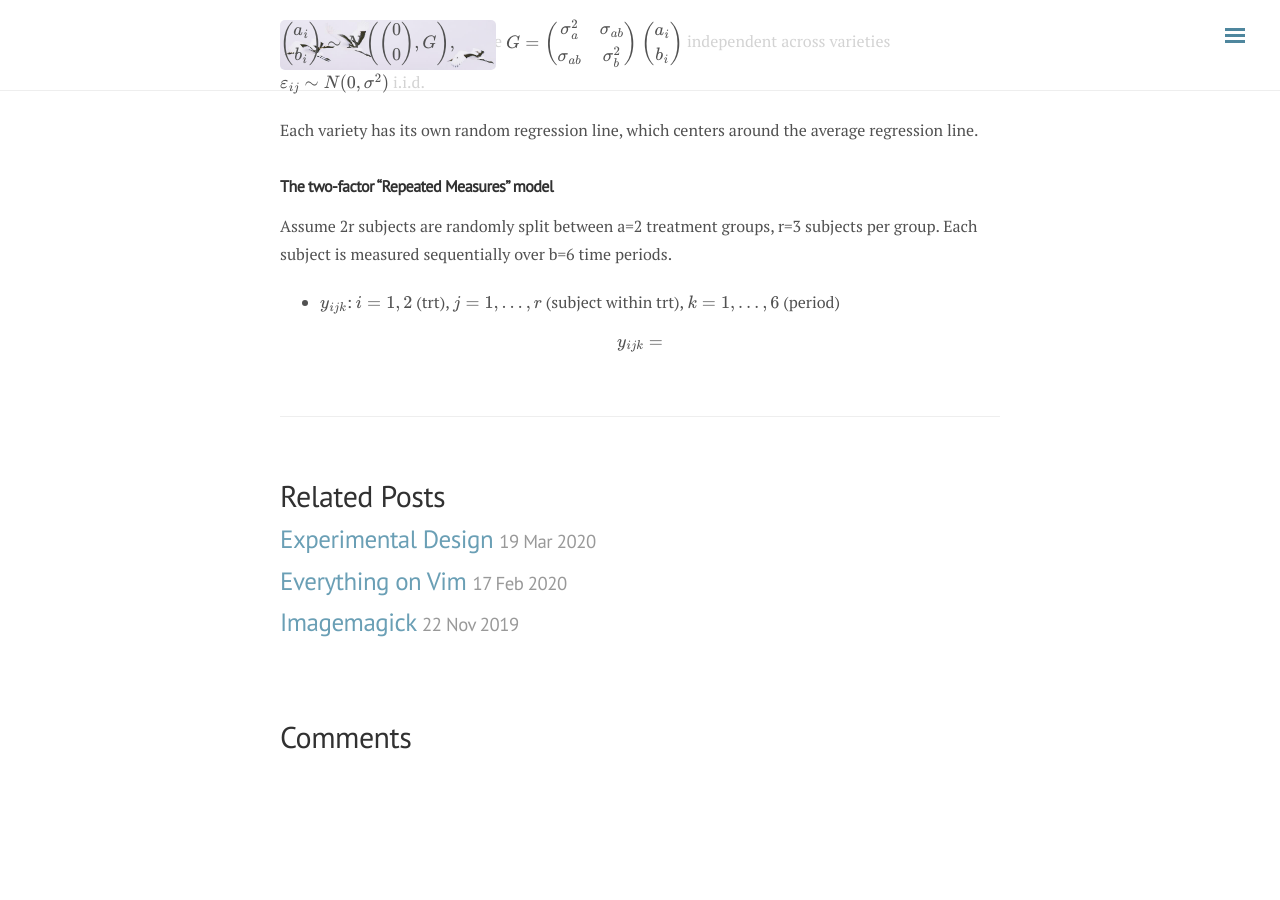
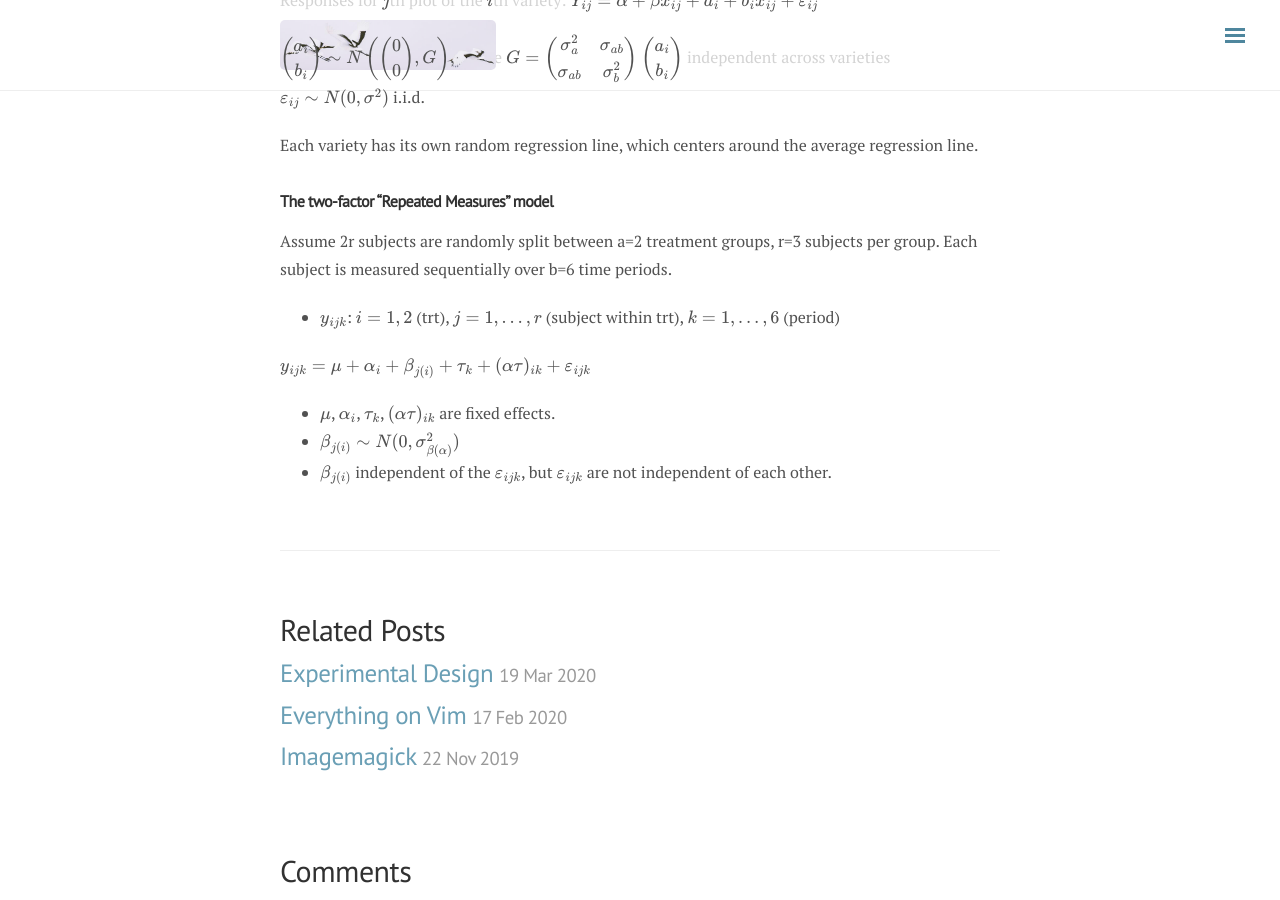
Before and after one commit to ylyy93/my_blog, a Jekyll site: the page built from _posts/phil/2020-03-18-mixed-model.md, in a window 1280 px wide and 900 px high, scrolled down 1826 px. Built offline with Jekyll 4.4.1, drawn with Linux system fonts in a browser that asks for light colours; nearby versions of some CDN libraries; formulas are drawn with MathJax 3; comment, search, counter and statistics services are not loaded; before the commit the page ends 2592 px from its top, so only the background shows below that; some of the changed text lies outside the part shown.

Commit message:
rebuilding site Thu Mar 19 00:13:01 PDT 2020

```diff
--- a/_posts/phil/2020-03-18-mixed-model.md
+++ b/_posts/phil/2020-03-18-mixed-model.md
@@ -27,10 +27,10 @@ y_{ijk} = \mu + \alpha_i + \tau_j + (\alpha\tau)_{ij} + \beta_k + (\alpha\beta)_
 $$
 * $i=1,\ldots,a=4$ (lot), $j=1,\ldots,r=4$ (block), $k=1,\ldots,b=4$ (seed trt)
 * $\mu, \alpha_i, \beta_k$ and $(\alpha\beta)_{ik}$ are fixed effects
-* $\tau_j \sim N(0,\sigma^2_{\tau})$
+* #$\tau_j \sim N(0,\sigma^2_{\tau})$#
 * $$(\alpha\tau)_{ij} \sim N(0,\sigma_{\alpha\tau}^2)$$
-* $\varepsilon_{ijk} \sim N(0,\sigma^2)$
-* $\tau_j$, $(\alpha \tau)_{ij}$, $\varepsilon_{ijk}$ are all independent.
+* $$\varepsilon_{ijk} \sim N(0,\sigma^2)$$
+* $\tau_j$, \[(\alpha\tau)_{ij}\], $\varepsilon_{ijk}$ are all independent.
 
 ##### Primary interests:
 seed trt effects, lot effects and ther interactions. (We are not interested in σ2, σ2 and σ2, except
@@ -99,5 +99,8 @@ subjects per group. Each subject is measured sequentially over b=6 time periods.
 * $y_{ijk}$: $i=1,2$ (trt), $j=1,\ldots,r$ (subject within trt), $k=1,\ldots,6$ (period)
 
 $$
-y_{ijk} =
+y_{ijk} = \mu + \alpha_i + \beta_{j(i)} + \tau_k + (\alpha\tau)_{ik} + \varepsilon_{ijk}
 $$
+* $\mu$, $\alpha_i$, $\tau_k$, $(\alpha\tau)_{ik}$ are fixed effects.
+* $\beta_{j(i)} \sim N(0,\sigma^2_{\beta(\alpha)})$
+* $\beta_{j(i)}$ independent of the $\varepsilon_{ijk}$, but $\varepsilon_{ijk}$ are not independent of each other.
```
